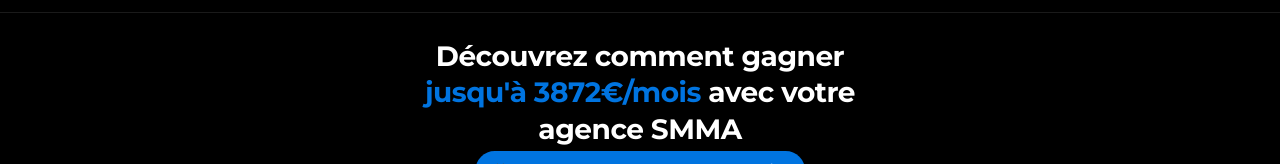
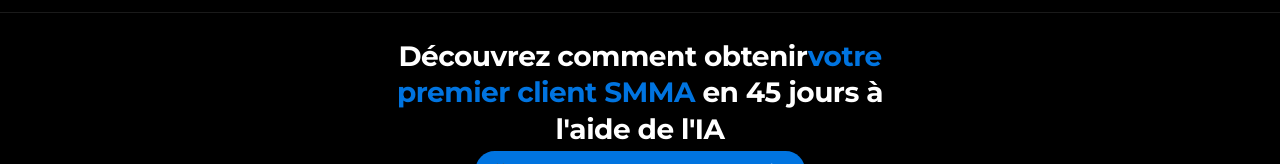
Before and after one commit to eliassaoe/mohaxx_lp, a plain HTML site: page video.html in a window 1280 px wide. Shown: the part 138-302 px from the top of the page. Drawn offline with Linux system fonts and the light colour scheme.

Commit message:
Update video.html

```diff
--- a/video.html
+++ b/video.html
@@ -554,7 +554,7 @@
     <main class="main">
         <div class="container">
             <h1 class="main-title">
-                Découvrez comment gagner <span class="highlight">jusqu'à 3872€/mois</span> avec votre agence SMMA
+                Découvrez comment obtenir<span class="highlight">votre premier client SMMA</span> en 45 jours à l'aide de l'IA
             </h1>
 
             <div class="video-wrapper">
```
